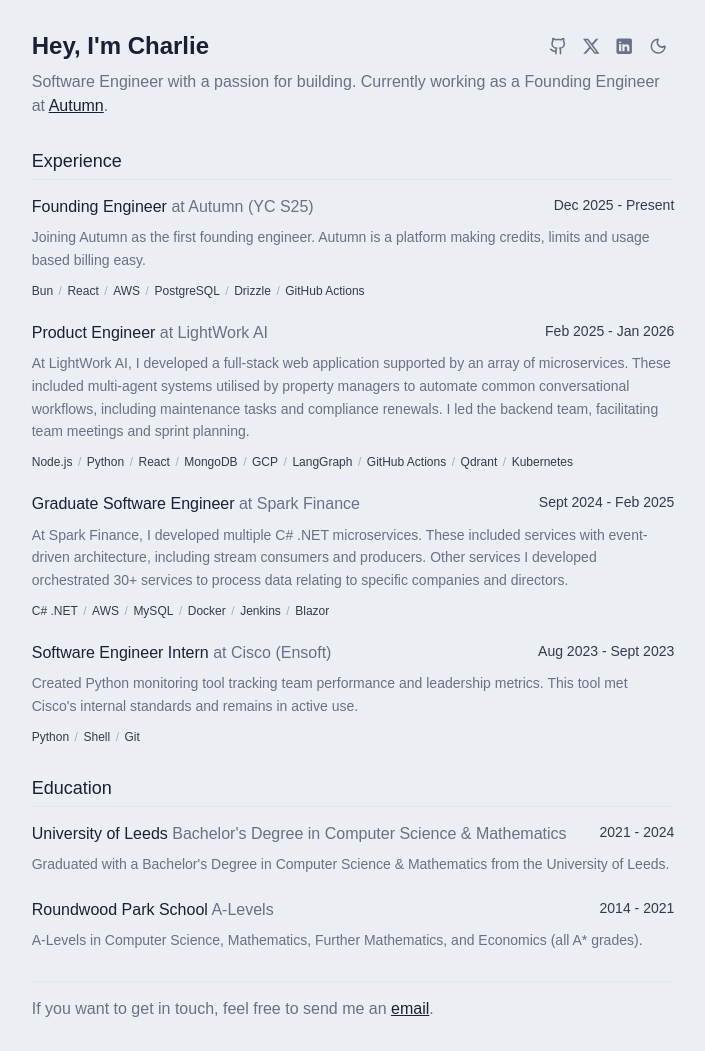
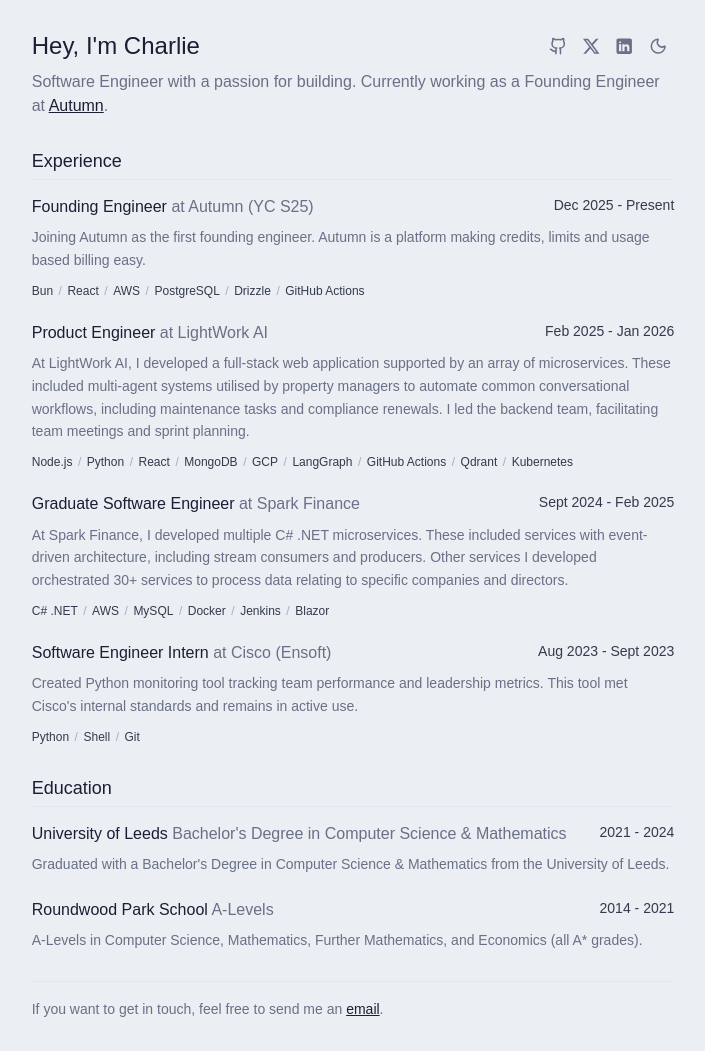
Before and after one commit to charlietlamb/charlielambdotcom, a Next.js app: page / in a window 1280 px wide. Shown: the whole page, without its empty margins (287-992 px from the left). Built offline with nearby package versions, Linux system fonts and the light colour scheme.

Commit message:
chore: ui cleanup

```diff
--- a/components/contact.tsx
+++ b/components/contact.tsx
@@ -6,7 +6,7 @@ export function Contact() {
     <section className="space-y-4">
       <Separator />
       <footer className="text-muted-foreground inline-flex text-center w-full">
-        <p>
+        <p className="text-sm">
           If you want to get in touch, feel free to send me an{" "}
           <Link
             href="mailto:charlielamb20@icloud.com"
--- a/components/education.tsx
+++ b/components/education.tsx
@@ -21,9 +21,7 @@ export function Education() {
             <div className="flex items-start justify-between gap-4 mb-2">
               <h3 className="text-foreground">
                 {item.institution}{" "}
-                <span className="text-muted-foreground font-normal">
-                  {item.degree}
-                </span>
+                <span className="text-muted-foreground">{item.degree}</span>
               </h3>
               <time className="text-sm text-metadata-foreground whitespace-nowrap shrink-0">
                 {item.period}
--- a/components/experience.tsx
+++ b/components/experience.tsx
@@ -22,9 +22,7 @@ export function Experience() {
             <div className="flex items-start justify-between gap-4 mb-2">
               <h3 className="text-foreground">
                 {item.title}{" "}
-                <span className="text-muted-foreground font-normal">
-                  at {item.company}
-                </span>
+                <span className="text-muted-foreground">at {item.company}</span>
               </h3>
               <time className="text-sm text-metadata-foreground whitespace-nowrap shrink-0">
                 {item.period}
--- a/components/header.tsx
+++ b/components/header.tsx
@@ -6,7 +6,7 @@ export function Header() {
   return (
     <header className="flex flex-col gap-2">
       <div className="flex items-center justify-between">
-        <h1 className="text-2xl font-bold text-foreground">Hey, I'm Charlie</h1>
+        <h1 className="text-2xl text-foreground">Hey, I'm Charlie</h1>
         <div className="flex items-center gap-2">
           <Socials />
           <ThemeToggle />
```
